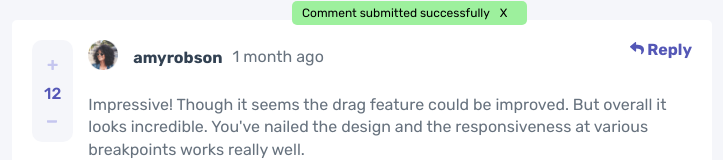
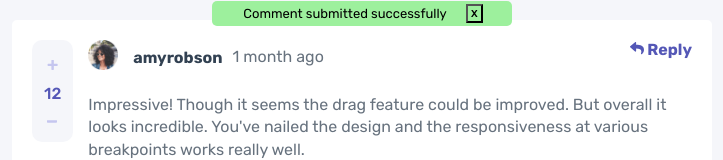
Before and after one commit to irthifa/interactive-comments-section, a React (Create React App) app: page / in a window 1280 px wide. Both pictures are taken after typing "Sample" into the empty fields and a click on the button "SEND". Shown: the top 160 px of the page, without its empty margins (278-1001 px from the left). Built offline with nearby package versions, Linux system fonts and the light colour scheme.

Commit message:
styled toast notifications

```diff
--- a/src/App.js
+++ b/src/App.js
@@ -17,8 +17,6 @@ function App() {
       return localComments;
     }
     else {
-      //const savedComments = commentsData.concat(localComments);
-      //return savedComments;
       return commentsData;
     }
   });
@@ -60,7 +58,6 @@ function App() {
     localStorage.setItem("comments", JSON.stringify(comments));
   }, [comments]);
 
-  console.log(JSON.stringify(commentsData.concat(comments)))
   function handleAddInputChange(e) {
     setComment(e.target.value);
   }
--- a/src/index.css
+++ b/src/index.css
@@ -371,21 +371,32 @@ body {
 .toast-container {
   position: fixed;
   z-index: 1;
+  width: 300px;
+  justify-content: space-evenly;
   top: 1px;
-  left: calc(50% - 70px);
+  right: calc(50% - 150px);
   background: rgb(157, 240, 157);
   display: flex;
   border-radius: 5px;
   padding: 5px 10px;
 }
 
-.toast-message,
-.toast-cancel {
-  font-size: 12px;
+.toast-message {
+  font-size: 13px;
 }
 
 .toast-cancel {
-  padding: 0 10px;
+  font-size: 10px;
+  outline: outset;
+  outline-width: 2px;
+  padding: 0 3px;
+  font-weight: 500;
+  transition: 3s;
+}
+
+.toast-cancel:active {
+  outline: inset;
+  outline-width: 2px;
 }
 
 
```
Also changed, not shown: src/images/screencapture.png (added), 1 other file (tests, documents, lock files or other folders).
